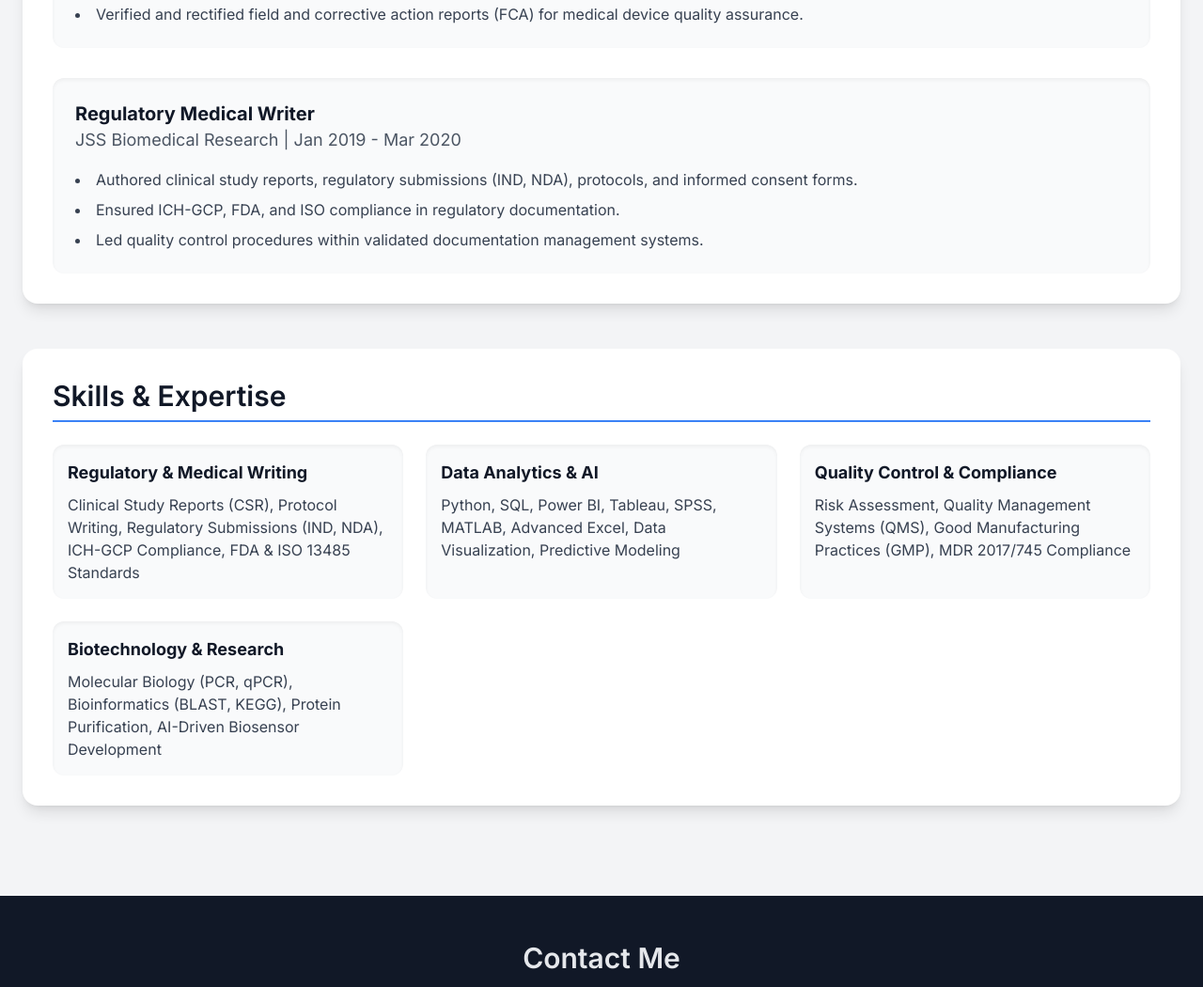
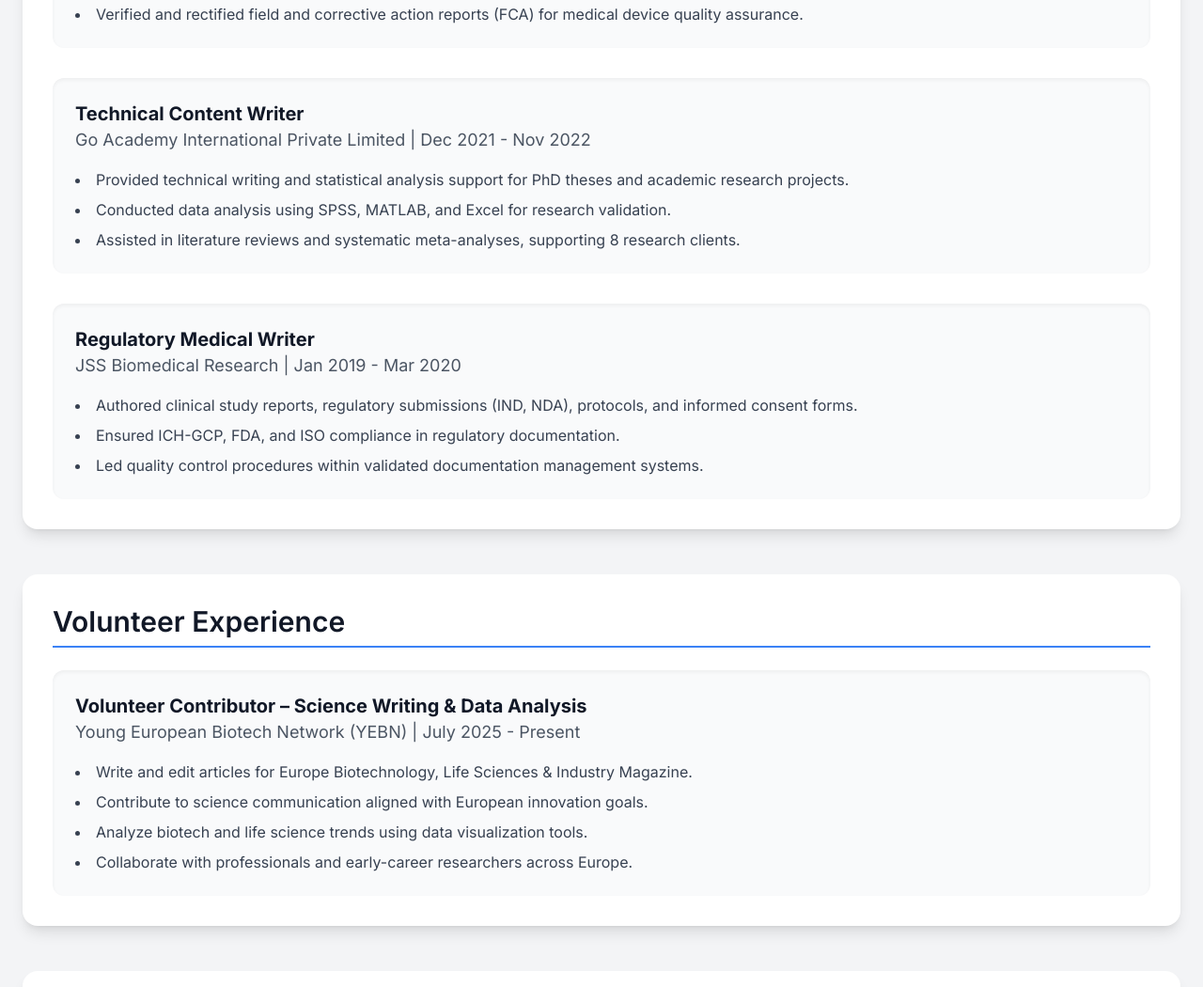
Before and after one commit to amandeep-dot/aman, a plain HTML site: page index.html in a window 1280 px wide. Shown: the part 1688-2738 px from the top of the page at 94% size. Drawn offline with nearby package versions, Linux system fonts and the light colour scheme.

Commit message:
Add files via upload

```diff
--- a/index.html
+++ b/index.html
@@ -37,7 +37,7 @@
     <main class="container mx-auto px-6 py-12">
         <section id="about" class="bg-white rounded-2xl shadow-lg p-8 mb-12">
             <h2 class="text-3xl font-semibold text-gray-900 mb-6 border-b-2 border-blue-500 pb-2">Professional Summary</h2>
-            <p class="text-lg leading-relaxed text-gray-700">Highly skilled Regulatory Medical Writer, Data Analyst, and Quality Control Specialist with expertise in regulatory compliance, clinical documentation, and biotechnology research. Experience in AI-driven biosensor development, medical device compliance, and healthcare data analytics. Adept at cross-functional collaboration across Germany, India, and the US, ensuring regulatory adherence and high-quality clinical documentation.</p>
+            <p class="text-lg leading-relaxed text-gray-700">Highly skilled Regulatory Medical Writer, Data Analyst, and Life Science Consultant with expertise in regulatory compliance, clinical documentation, and biotechnology research. Experience in AI-driven biosensor development, medical device compliance, and healthcare data analytics. Adept at cross-functional collaboration across Germany, India, and the US, ensuring regulatory adherence and high-quality clinical documentation.</p>
         </section>
 
         <!-- Projects Section -->
@@ -106,6 +106,16 @@
                 </div>
                 <!-- Job 3 -->
                 <div class="p-6 bg-gray-50 rounded-xl shadow-inner">
+                    <h3 class="text-xl font-bold text-gray-900">Technical Content Writer</h3>
+                    <p class="text-lg text-gray-600">Go Academy International Private Limited | Dec 2021 - Nov 2022</p>
+                    <ul class="list-disc list-inside mt-4 text-gray-700 space-y-2">
+                        <li>Provided technical writing and statistical analysis support for PhD theses and academic research projects.</li>
+                        <li>Conducted data analysis using SPSS, MATLAB, and Excel for research validation.</li>
+                        <li>Assisted in literature reviews and systematic meta-analyses, supporting 8 research clients.</li>
+                    </ul>
+                </div>
+                <!-- Job 4 -->
+                <div class="p-6 bg-gray-50 rounded-xl shadow-inner">
                     <h3 class="text-xl font-bold text-gray-900">Regulatory Medical Writer</h3>
                     <p class="text-lg text-gray-600">JSS Biomedical Research | Jan 2019 - Mar 2020</p>
                     <ul class="list-disc list-inside mt-4 text-gray-700 space-y-2">
@@ -117,6 +127,21 @@
             </div>
         </section>
 
+        <!-- Volunteer Experience Section -->
+        <section id="volunteer" class="bg-white rounded-2xl shadow-lg p-8 mb-12">
+            <h2 class="text-3xl font-semibold text-gray-900 mb-6 border-b-2 border-blue-500 pb-2">Volunteer Experience</h2>
+            <div class="p-6 bg-gray-50 rounded-xl shadow-inner">
+                <h3 class="text-xl font-bold text-gray-900">Volunteer Contributor – Science Writing & Data Analysis</h3>
+                <p class="text-lg text-gray-600">Young European Biotech Network (YEBN) | July 2025 - Present</p>
+                <ul class="list-disc list-inside mt-4 text-gray-700 space-y-2">
+                    <li>Write and edit articles for Europe Biotechnology, Life Sciences & Industry Magazine.</li>
+                    <li>Contribute to science communication aligned with European innovation goals.</li>
+                    <li>Analyze biotech and life science trends using data visualization tools.</li>
+                    <li>Collaborate with professionals and early-career researchers across Europe.</li>
+                </ul>
+            </div>
+        </section>
+
         <!-- Skills Section -->
         <section id="skills" class="bg-white rounded-2xl shadow-lg p-8 mb-12">
             <h2 class="text-3xl font-semibold text-gray-900 mb-6 border-b-2 border-blue-500 pb-2">Skills & Expertise</h2>
@@ -124,7 +149,7 @@
                 <!-- Skill Category 1 -->
                 <div class="bg-gray-50 rounded-xl p-4 shadow-inner">
                     <h3 class="font-bold text-lg text-gray-900 mb-2">Regulatory & Medical Writing</h3>
-                    <p class="text-gray-700">Clinical Study Reports (CSR), Protocol Writing, Regulatory Submissions (IND, NDA), ICH-GCP Compliance, FDA & ISO 13485 Standards</p>
+                    <p class="text-gray-700">Clinical Study Reports (CSR), Protocol Writing, Regulatory Submissions (IND, NDA), Informed Consent Forms, ICH-GCP Compliance, FDA & ISO 13485 Standards</p>
                 </div>
                 <!-- Skill Category 2 -->
                 <div class="bg-gray-50 rounded-xl p-4 shadow-inner">
@@ -139,7 +164,17 @@
                 <!-- Skill Category 4 -->
                 <div class="bg-gray-50 rounded-xl p-4 shadow-inner">
                     <h3 class="font-bold text-lg text-gray-900 mb-2">Biotechnology & Research</h3>
-                    <p class="text-gray-700">Molecular Biology (PCR, qPCR), Bioinformatics (BLAST, KEGG), Protein Purification, AI-Driven Biosensor Development</p>
+                    <p class="text-gray-700">Molecular Biology (PCR, qPCR, Western Blotting, ELISA), Bioinformatics (BLAST, KEGG, GO, Reactome, GSEA), Protein Purification (HPLC, FPLC), AI-Driven Biosensor Development</p>
+                </div>
+                 <!-- Skill Category 5 -->
+                 <div class="bg-gray-50 rounded-xl p-4 shadow-inner">
+                    <h3 class="font-bold text-lg text-gray-900 mb-2">Software & Tools</h3>
+                    <p class="text-gray-700">SharePoint, EndNote, Market Point CRM, QMS Software</p>
+                </div>
+                <!-- Skill Category 6 -->
+                <div class="bg-gray-50 rounded-xl p-4 shadow-inner">
+                    <h3 class="font-bold text-lg text-gray-900 mb-2">Consulting & Management</h3>
+                    <p class="text-gray-700">Client Management, Market Research, Project Leadership, Cross-functional Collaboration</p>
                 </div>
             </div>
         </section>
@@ -149,7 +184,7 @@
     <footer id="contact" class="bg-gray-900 text-gray-200 py-12">
         <div class="container mx-auto px-6 text-center">
             <h2 class="text-3xl font-semibold mb-4">Contact Me</h2>
-            <p class="text-lg mb-4">I am actively seeking new opportunities to contribute my expertise in medical writing, data analytics, and biotechnology.</p>
+            <p class="text-lg mb-4">I am actively seeking new opportunities to contribute my expertise in medical writing, data analytics, biotechnology, and life science consulting.</p>
             <div class="flex flex-col sm:flex-row justify-center items-center space-y-4 sm:space-y-0 sm:space-x-8">
                 <a href="mailto:amanm7579@gmail.com" class="text-blue-400 hover:text-blue-300 transition-colors duration-200 flex items-center">
                     <span class="mr-2">📧</span> amanm7579@gmail.com
```
